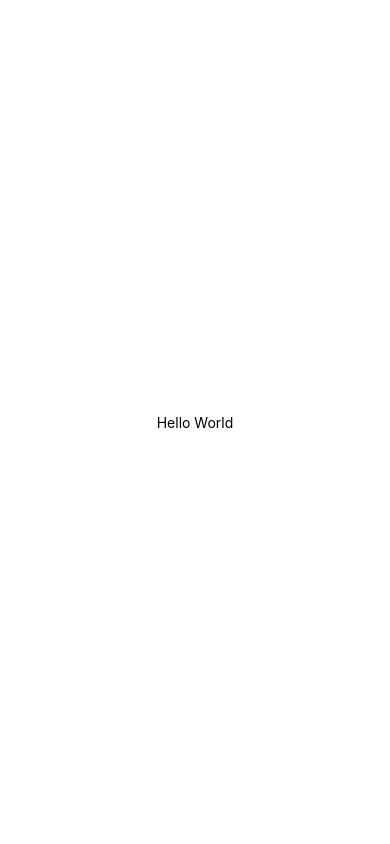
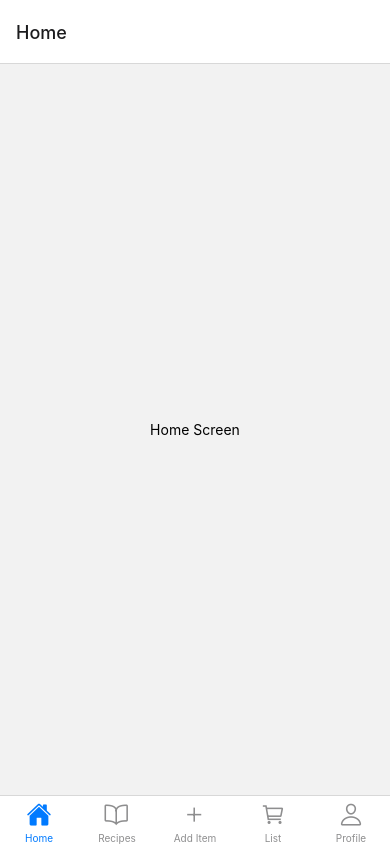
Before and after one commit to Chris9533/Fridge-App, a React Native app in the folder Fridge-React/: screen / in a window 390 px wide. Built offline with nearby package versions, Linux system fonts and the light colour scheme.

Commit message:
added navbar with links to screens

```diff
--- a/Fridge-React/App.js
+++ b/Fridge-React/App.js
@@ -1,20 +1,11 @@
-import { StatusBar } from 'expo-status-bar';
-import { StyleSheet, Text, View } from 'react-native';
+import * as React from 'react';
+import MainContainer from './navigation/MainContainer';
 
-export default function App() {
+
+function App() {
   return (
-    <View style={styles.container}>
-      <Text>Hello World</Text>
-      <StatusBar style="auto" />
-    </View>
-  );
+    <MainContainer />
+  )
 }
 
-const styles = StyleSheet.create({
-  container: {
-    flex: 1,
-    backgroundColor: '#fff',
-    alignItems: 'center',
-    justifyContent: 'center',
-  },
-});
+export default App;
--- /dev/null
+++ b/Fridge-React/navigation/MainContainer.js
@@ -0,0 +1,58 @@
+import * as React from 'react';
+
+import { NavigationContainer } from '@react-navigation/native';
+import { createBottomTabNavigator } from '@react-navigation/bottom-tabs'
+import Ionicons from 'react-native-vector-icons/Ionicons'
+
+//Screens
+import HomeScreen from './screens/HomeScreen'
+import ProfileScreen from './screens/ProfileScreen';
+import ListScreen from './screens/ListScreen';
+import RecipesScreen from './screens/RecipesScreen';
+import AddItemScreen from './screens/AddItemScreen';
+
+//Screen Names
+const homeName = 'Home'
+const profileName = 'Profile'
+const listName = 'List'
+const recipesName = 'Recipes'
+const addItemName = 'Add Item'
+
+const Tab = createBottomTabNavigator();
+
+export default function MainContainer() {
+    return (
+        <NavigationContainer>
+            <Tab.Navigator
+                initialRouteName={homeName}
+                screenOptions={({route}) => ({
+                    tabBarIcon: ({focused, color, size}) => {
+                        let iconName;
+                        let routeName = route.name
+
+                        if (routeName === homeName) {
+                            iconName = focused ? 'home' : 'home-outline';
+                        } else if (routeName === profileName) {
+                            iconName = focused ? 'person' : 'person-outline';
+                        } else if (routeName === listName) {
+                            iconName = focused ? 'cart' : 'cart-outline';
+                        } else if (routeName === recipesName) {
+                            iconName = focused ? 'book' : 'book-outline';
+                        } else if (routeName === addItemName) {
+                            iconName = focused ? 'add' : 'add-outline';
+                        }
+
+                        return <Ionicons name={iconName} size={size} color={color} />
+                    }
+                })}>
+
+                <Tab.Screen name={homeName} component={HomeScreen} />
+                <Tab.Screen name={recipesName} component={RecipesScreen} />
+                <Tab.Screen name={addItemName} component={AddItemScreen} />
+                <Tab.Screen name={listName} component={ListScreen} />
+                <Tab.Screen name={profileName} component={ProfileScreen} />
+
+            </Tab.Navigator>
+        </NavigationContainer>
+    )
+}
--- /dev/null
+++ b/Fridge-React/navigation/screens/AddItemScreen.js
@@ -0,0 +1,12 @@
+import * as React from 'react';
+import { View, Text } from 'react-native';
+
+export default function AddItemScreen({navigation}) {
+    return (
+        <View style={{ flex: 1, alignItems: 'center', justifyContent: 'center'}}>
+            <Text onPress={() => navigation.navigate('Add Item')}>
+                Add Item
+            </Text>
+        </View>
+    )
+}
--- /dev/null
+++ b/Fridge-React/navigation/screens/HomeScreen.js
@@ -0,0 +1,12 @@
+import * as React from 'react';
+import { View, Text } from 'react-native';
+
+export default function HomeScreen({navigation}) {
+    return (
+        <View style={{ flex: 1, alignItems: 'center', justifyContent: 'center'}}>
+            <Text onPress={() => alert('This is the home screen')}>
+                Home Screen
+            </Text>
+        </View>
+    )
+}
--- /dev/null
+++ b/Fridge-React/navigation/screens/ListScreen.js
@@ -0,0 +1,12 @@
+import * as React from 'react';
+import { View, Text } from 'react-native';
+
+export default function ListScreen({navigation}) {
+    return (
+        <View style={{ flex: 1, alignItems: 'center', justifyContent: 'center'}}>
+            <Text onPress={() => navigation.navigate('List')}>
+                Shopping List
+            </Text>
+        </View>
+    )
+}
--- /dev/null
+++ b/Fridge-React/navigation/screens/ProfileScreen.js
@@ -0,0 +1,12 @@
+import * as React from 'react';
+import { View, Text } from 'react-native';
+
+export default function ProfileScreen({navigation}) {
+    return (
+        <View style={{ flex: 1, alignItems: 'center', justifyContent: 'center'}}>
+            <Text onPress={() => navigation.navigate('Profile')}>
+                Profile
+            </Text>
+        </View>
+    )
+}
--- /dev/null
+++ b/Fridge-React/navigation/screens/RecipesScreen.js
@@ -0,0 +1,12 @@
+import * as React from 'react';
+import { View, Text } from 'react-native';
+
+export default function RecipesScreen({navigation}) {
+    return (
+        <View style={{ flex: 1, alignItems: 'center', justifyContent: 'center'}}>
+            <Text onPress={() => navigation.navigate('Recipes')}>
+                Home Screen
+            </Text>
+        </View>
+    )
+}
```
Also changed, not shown: Fridge-React/package.json (+9 -0 lines), 1 other file (tests, documents, lock files or other folders).
